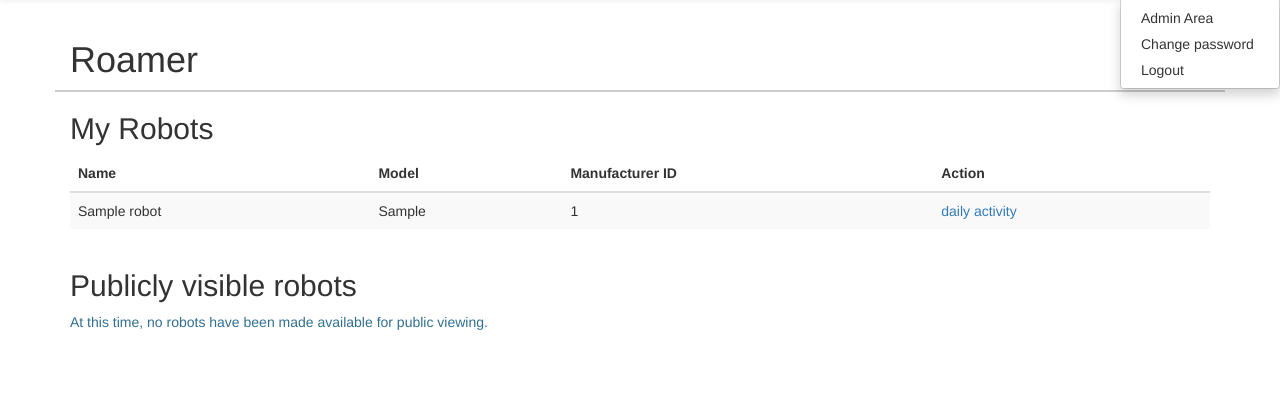
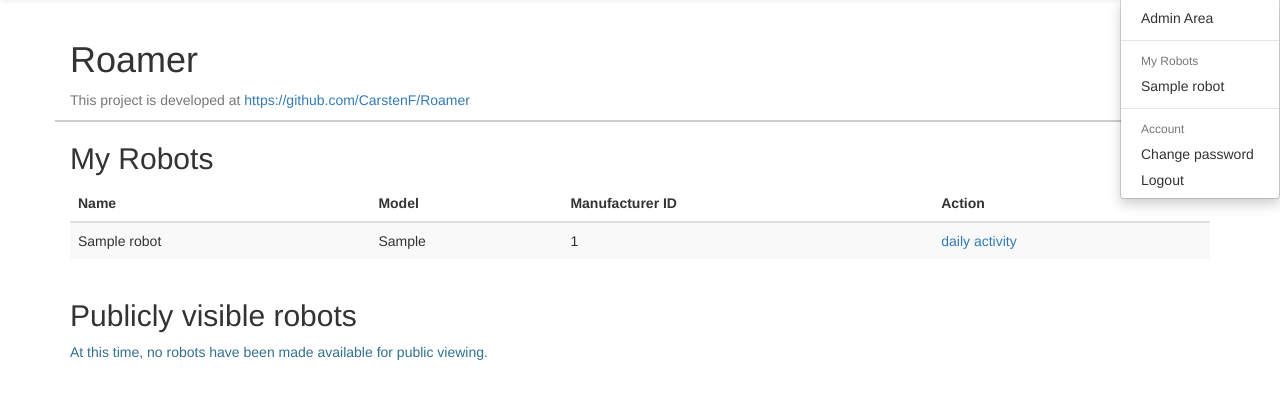
Before and after one commit to carstenfuchs/Roamer, a Django app: page / in a window 1280 px wide, after a click on "Sample". Shown: the part 51-450 px from the top of the page. Run offline with Django 3.2, Linux system fonts and the light colour scheme; a user stored in the database is signed in; tables that the repository leaves empty hold one stand-in row (values such as "Sample post"); some libraries are stand-ins or nearby versions.

Commit message:
better user menu, link to Github project

```diff
--- a/HusqAM/templates/HusqAM/home.html
+++ b/HusqAM/templates/HusqAM/home.html
@@ -9,6 +9,7 @@
     <div class="row">
         <div class="col-md-12 {# text-center #}" style="border-bottom: 2px solid #ccc;">
             <h1>Roamer</h1>
+            <p class="text-muted">This project is developed at <a href="https://github.com/CarstenF/Roamer">https://github.com/CarstenF/Roamer</a></p>
         </div>
     </div>
 
--- a/templates/Basis.html
+++ b/templates/Basis.html
@@ -68,10 +68,21 @@
                         </a>
                         <ul class="dropdown-menu" role="menu">
                             {% if user.is_staff %}
-                            <li><a href="{% url 'admin:index' %}">Admin Area</a></li>
+                                <li><a href="{% url 'admin:index' %}">Admin Area</a></li>
+                                <li class="divider"></li>
                             {% endif %}
+
+                            {% if user.robot_set.all %}
+                                <li class="dropdown-header">My Robots</li>
+                                {% for r in user.robot_set.all %}
+                                    <li><a href="{% url 'husqam:robot-daily' r.id %}">{{ r.given_name }}</a></li>
+                                {% endfor %}
+                                <li class="divider"></li>
+                            {% endif %}
+
+                            <li class="dropdown-header">Account</li>
                             {% if user.has_usable_password %}
-                            <li><a href="{% url 'password_change' %}">Change password</a></li>
+                                <li><a href="{% url 'password_change' %}">Change password</a></li>
                             {% endif %}
                             <li><a href="{% url 'logout' %}">Logout</a></li>
                         </ul>
```
